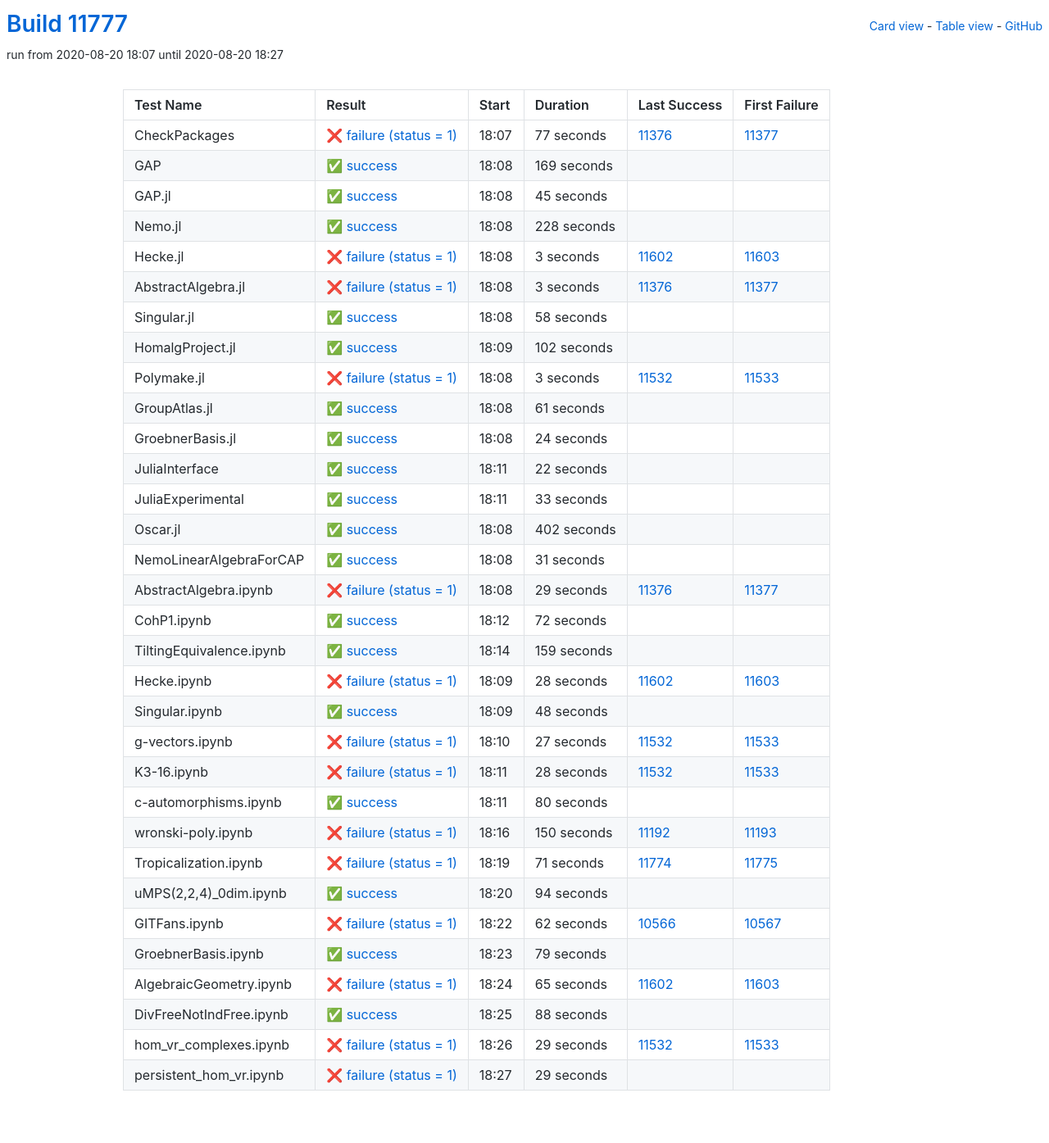
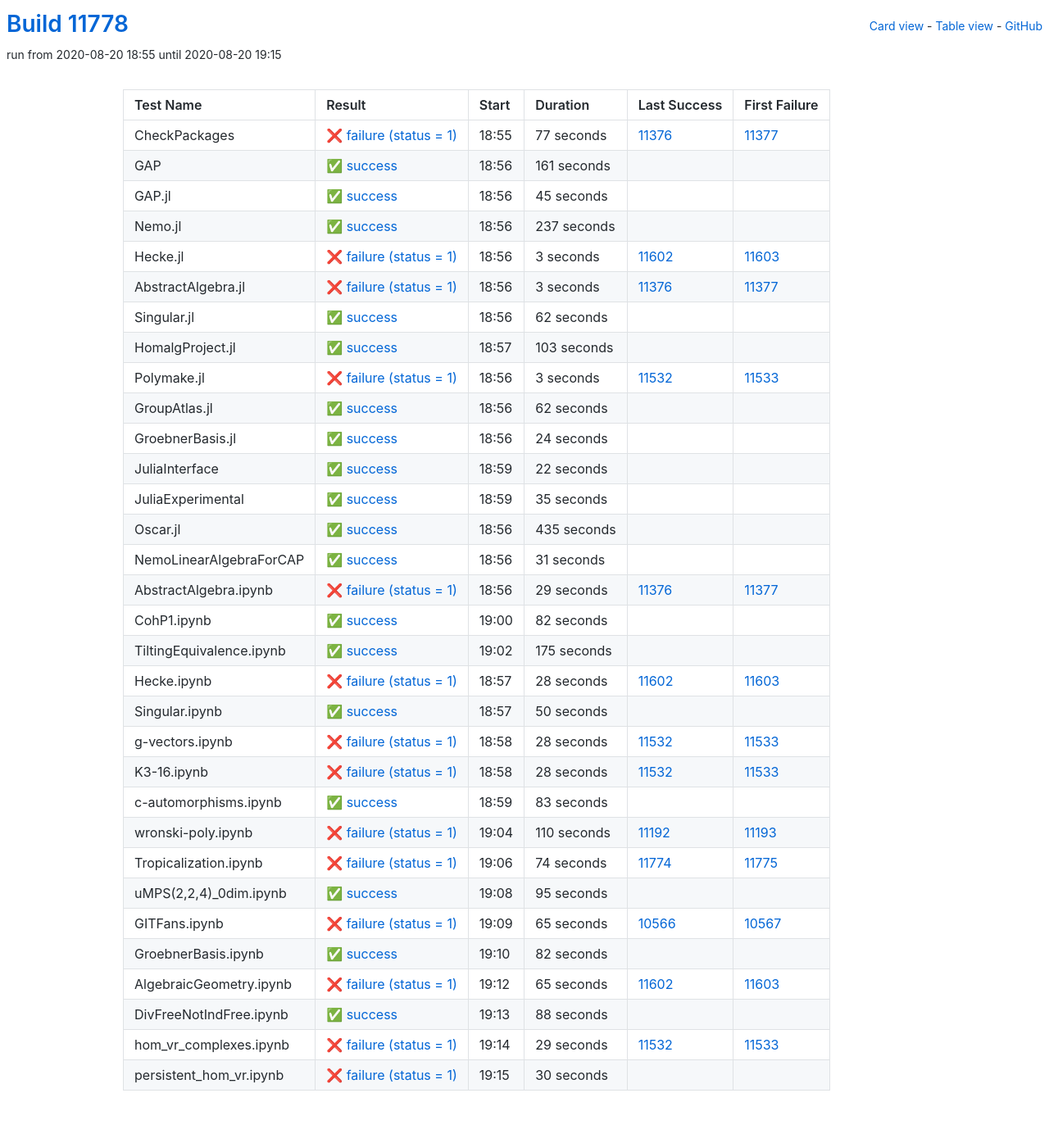
Before and after one commit to oscar-system/oscar-ci-status, a Jekyll site: the page built from table.html, in a window 1280 px wide. Shown: the whole page at 82% size. Built offline with Jekyll 4.4.1, drawn with Linux system fonts in a browser that asks for light colours.

Commit message:
Build #11778

```diff
--- a/_data/ci.yml
+++ b/_data/ci.yml
@@ -1,6 +1,6 @@
 ---
-build: 11777
-build_url: https://oscarci.mathematik.uni-kl.de/job/oscar/11777/
+build: 11778
+build_url: https://oscarci.mathematik.uni-kl.de/job/oscar/11778/
 job: oscar
 organization: oscar-system
 repo: oscar-ci-status
@@ -8,8 +8,8 @@
 tests:
 - name: CheckPackages
   id: checkpackages
-  log: https://oscarci.mathematik.uni-kl.de/job/oscar/11777/artifact/logs/build-11777/CheckPackages.log
-  start: 2020-08-20 18:07
+  log: https://oscarci.mathematik.uni-kl.de/job/oscar/11778/artifact/logs/build-11778/CheckPackages.log
+  start: 2020-08-20 18:55
   success: false
   exitcode: 1
   status: failure
@@ -20,20 +20,20 @@
   first_failure_url: https://oscarci.mathematik.uni-kl.de/job/oscar/11377/
 - name: GAP
   id: gap
-  log: https://oscarci.mathematik.uni-kl.de/job/oscar/11777/artifact/logs/build-11777/GAP.log
-  start: 2020-08-20 18:08
+  log: https://oscarci.mathematik.uni-kl.de/job/oscar/11778/artifact/logs/build-11778/GAP.log
+  start: 2020-08-20 18:56
   success: true
   exitcode: 0
   status: success
-  duration: 169
+  duration: 161
   last_success: false
   last_success_url:
   first_failure: false
   first_failure_url:
 - name: GAP.jl
   id: gap-jl
-  log: https://oscarci.mathematik.uni-kl.de/job/oscar/11777/artifact/logs/build-11777/GAP.jl.log
-  start: 2020-08-20 18:08
+  log: https://oscarci.mathematik.uni-kl.de/job/oscar/11778/artifact/logs/build-11778/GAP.jl.log
+  start: 2020-08-20 18:56
   success: true
   exitcode: 0
   status: success
@@ -44,20 +44,20 @@
   first_failure_url:
 - name: Nemo.jl
   id: nemo-jl
-  log: https://oscarci.mathematik.uni-kl.de/job/oscar/11777/artifact/logs/build-11777/Nemo.jl.log
-  start: 2020-08-20 18:08
+  log: https://oscarci.mathematik.uni-kl.de/job/oscar/11778/artifact/logs/build-11778/Nemo.jl.log
+  start: 2020-08-20 18:56
   success: true
   exitcode: 0
   status: success
-  duration: 228
+  duration: 237
   last_success: false
   last_success_url:
   first_failure: false
   first_failure_url:
 - name: Hecke.jl
   id: hecke-jl
-  log: https://oscarci.mathematik.uni-kl.de/job/oscar/11777/artifact/logs/build-11777/Hecke.jl.log
-  start: 2020-08-20 18:08
+  log: https://oscarci.mathematik.uni-kl.de/job/oscar/11778/artifact/logs/build-11778/Hecke.jl.log
+  start: 2020-08-20 18:56
   success: false
   exitcode: 1
   status: failure
@@ -68,8 +68,8 @@
   first_failure_url: https://oscarci.mathematik.uni-kl.de/job/oscar/11603/
 - name: AbstractAlgebra.jl
   id: abstractalgebra-jl
-  log: https://oscarci.mathematik.uni-kl.de/job/oscar/11777/artifact/logs/build-11777/AbstractAlgebra.jl.log
-  start: 2020-08-20 18:08
+  log: https://oscarci.mathematik.uni-kl.de/job/oscar/11778/artifact/logs/build-11778/AbstractAlgebra.jl.log
+  start: 2020-08-20 18:56
   success: false
   exitcode: 1
   status: failure
@@ -80,32 +80,32 @@
   first_failure_url: https://oscarci.mathematik.uni-kl.de/job/oscar/11377/
 - name: Singular.jl
   id: singular-jl
-  log: https://oscarci.mathematik.uni-kl.de/job/oscar/11777/artifact/logs/build-11777/Singular.jl.log
-  start: 2020-08-20 18:08
+  log: https://oscarci.mathematik.uni-kl.de/job/oscar/11778/artifact/logs/build-11778/Singular.jl.log
+  start: 2020-08-20 18:56
   success: true
   exitcode: 0
   status: success
-  duration: 58
+  duration: 62
   last_success: false
   last_success_url:
   first_failure: false
   first_failure_url:
 - name: HomalgProject.jl
   id: homalgproject-jl
-  log: https://oscarci.mathematik.uni-kl.de/job/oscar/11777/artifact/logs/build-11777/HomalgProject.jl.log
-  start: 2020-08-20 18:09
+  log: https://oscarci.mathematik.uni-kl.de/job/oscar/11778/artifact/logs/build-11778/HomalgProject.jl.log
+  start: 2020-08-20 18:57
   success: true
   exitcode: 0
   status: success
-  duration: 102
+  duration: 103
   last_success: false
   last_success_url:
   first_failure: false
   first_failure_url:
 - name: Polymake.jl
   id: polymake-jl
-  log: https://oscarci.mathematik.uni-kl.de/job/oscar/11777/artifact/logs/build-11777/Polymake.jl.log
-  start: 2020-08-20 18:08
+  log: https://oscarci.mathematik.uni-kl.de/job/oscar/11778/artifact/logs/build-11778/Polymake.jl.log
+  start: 2020-08-20 18:56
   success: false
   exitcode: 1
   status: failure
@@ -116,20 +116,20 @@
   first_failure_url: https://oscarci.mathematik.uni-kl.de/job/oscar/11533/
 - name: GroupAtlas.jl
   id: groupatlas-jl
-  log: https://oscarci.mathematik.uni-kl.de/job/oscar/11777/artifact/logs/build-11777/GroupAtlas.jl.log
-  start: 2020-08-20 18:08
+  log: https://oscarci.mathematik.uni-kl.de/job/oscar/11778/artifact/logs/build-11778/GroupAtlas.jl.log
+  start: 2020-08-20 18:56
   success: true
   exitcode: 0
   status: success
-  duration: 61
+  duration: 62
   last_success: false
   last_success_url:
   first_failure: false
   first_failure_url:
 - name: GroebnerBasis.jl
   id: groebnerbasis-jl
-  log: https://oscarci.mathematik.uni-kl.de/job/oscar/11777/artifact/logs/build-11777/GroebnerBasis.jl.log
-  start: 2020-08-20 18:08
+  log: https://oscarci.mathematik.uni-kl.de/job/oscar/11778/artifact/logs/build-11778/GroebnerBasis.jl.log
+  start: 2020-08-20 18:56
   success: true
   exitcode: 0
   status: success
@@ -140,8 +140,8 @@
   first_failure_url:
 - name: JuliaInterface
   id: juliainterface
-  log: https://oscarci.mathematik.uni-kl.de/job/oscar/11777/artifact/logs/build-11777/JuliaInterface.log
-  start: 2020-08-20 18:11
+  log: https://oscarci.mathematik.uni-kl.de/job/oscar/11778/artifact/logs/build-11778/JuliaInterface.log
+  start: 2020-08-20 18:59
   success: true
   exitcode: 0
   status: success
@@ -152,32 +152,32 @@
   first_failure_url:
 - name: JuliaExperimental
   id: juliaexperimental
-  log: https://oscarci.mathematik.uni-kl.de/job/oscar/11777/artifact/logs/build-11777/JuliaExperimental.log
-  start: 2020-08-20 18:11
+  log: https://oscarci.mathematik.uni-kl.de/job/oscar/11778/artifact/logs/build-11778/JuliaExperimental.log
+  start: 2020-08-20 18:59
   success: true
   exitcode: 0
   status: success
-  duration: 33
+  duration: 35
   last_success: false
   last_success_url:
   first_failure: false
   first_failure_url:
 - name: Oscar.jl
   id: oscar-jl
-  log: https://oscarci.mathematik.uni-kl.de/job/oscar/11777/artifact/logs/build-11777/Oscar.jl.log
-  start: 2020-08-20 18:08
+  log: https://oscarci.mathematik.uni-kl.de/job/oscar/11778/artifact/logs/build-11778/Oscar.jl.log
+  start: 2020-08-20 18:56
   success: true
   exitcode: 0
   status: success
-  duration: 402
+  duration: 435
   last_success: false
   last_success_url:
   first_failure: false
   first_failure_url:
 - name: NemoLinearAlgebraForCAP
   id: nemolinearalgebraforcap
-  log: https://oscarci.mathematik.uni-kl.de/job/oscar/11777/artifact/logs/build-11777/NemoLinearAlgebraForCAP.log
-  start: 2020-08-20 18:08
+  log: https://oscarci.mathematik.uni-kl.de/job/oscar/11778/artifact/logs/build-11778/NemoLinearAlgebraForCAP.log
+  start: 2020-08-20 18:56
   success: true
   exitcode: 0
   status: success
@@ -188,8 +188,8 @@
   first_failure_url:
 - name: AbstractAlgebra.ipynb
   id: abstractalgebra-ipynb
-  log: https://oscarci.mathematik.uni-kl.de/job/oscar/11777/artifact/logs/build-11777/AbstractAlgebra.ipynb.log
-  start: 2020-08-20 18:08
+  log: https://oscarci.mathematik.uni-kl.de/job/oscar/11778/artifact/logs/build-11778/AbstractAlgebra.ipynb.log
+  start: 2020-08-20 18:56
   success: false
   exitcode: 1
   status: failure
@@ -200,32 +200,32 @@
   first_failure_url: https://oscarci.mathematik.uni-kl.de/job/oscar/11377/
 - name: CohP1.ipynb
   id: cohp1-ipynb
-  log: https://oscarci.mathematik.uni-kl.de/job/oscar/11777/artifact/logs/build-11777/CohP1.ipynb.log
-  start: 2020-08-20 18:12
+  log: https://oscarci.mathematik.uni-kl.de/job/oscar/11778/artifact/logs/build-11778/CohP1.ipynb.log
+  start: 2020-08-20 19:00
   success: true
   exitcode: 0
   status: success
-  duration: 72
+  duration: 82
   last_success: false
   last_success_url:
   first_failure: false
   first_failure_url:
 - name: TiltingEquivalence.ipynb
   id: tiltingequivalence-ipynb
-  log: https://oscarci.mathematik.uni-kl.de/job/oscar/11777/artifact/logs/build-11777/TiltingEquivalence.ipynb.log
-  start: 2020-08-20 18:14
+  log: https://oscarci.mathematik.uni-kl.de/job/oscar/11778/artifact/logs/build-11778/TiltingEquivalence.ipynb.log
+  start: 2020-08-20 19:02
   success: true
   exitcode: 0
   status: success
-  duration: 159
+  duration: 175
   last_success: false
   last_success_url:
   first_failure: false
   first_failure_url:
 - name: Hecke.ipynb
   id: hecke-ipynb
-  log: https://oscarci.mathematik.uni-kl.de/job/oscar/11777/artifact/logs/build-11777/Hecke.ipynb.log
-  start: 2020-08-20 18:09
+  log: https://oscarci.mathematik.uni-kl.de/job/oscar/11778/artifact/logs/build-11778/Hecke.ipynb.log
+  start: 2020-08-20 18:57
   success: false
   exitcode: 1
   status: failure
@@ -236,32 +236,32 @@
   first_failure_url: https://oscarci.mathematik.uni-kl.de/job/oscar/11603/
 - name: Singular.ipynb
   id: singular-ipynb
-  log: https://oscarci.mathematik.uni-kl.de/job/oscar/11777/artifact/logs/build-11777/Singular.ipynb.log
-  start: 2020-08-20 18:09
+  log: https://oscarci.mathematik.uni-kl.de/job/oscar/11778/artifact/logs/build-11778/Singular.ipynb.log
+  start: 2020-08-20 18:57
   success: true
   exitcode: 0
   status: success
-  duration: 48
+  duration: 50
   last_success: false
   last_success_url:
   first_failure: false
   first_failure_url:
 - name: g-vectors.ipynb
   id: g-vectors-ipynb
-  log: https://oscarci.mathematik.uni-kl.de/job/oscar/11777/artifact/logs/build-11777/g-vectors.ipynb.log
-  start: 2020-08-20 18:10
+  log: https://oscarci.mathematik.uni-kl.de/job/oscar/11778/artifact/logs/build-11778/g-vectors.ipynb.log
+  start: 2020-08-20 18:58
   success: false
   exitcode: 1
   status: failure
-  duration: 27
+  duration: 28
   last_success: 11532
   last_success_url: https://oscarci.mathematik.uni-kl.de/job/oscar/11532/
   first_failure: 11533
   first_failure_url: https://oscarci.mathematik.uni-kl.de/job/oscar/11533/
 - name: K3-16.ipynb
   id: k3-16-ipynb
-  log: https://oscarci.mathematik.uni-kl.de/job/oscar/11777/artifact/logs/build-11777/K3-16.ipynb.log
-  start: 2020-08-20 18:11
+  log: https://oscarci.mathematik.uni-kl.de/job/oscar/11778/artifact/logs/build-11778/K3-16.ipynb.log
+  start: 2020-08-20 18:58
   success: false
   exitcode: 1
   status: failure
@@ -272,80 +272,80 @@
   first_failure_url: https://oscarci.mathematik.uni-kl.de/job/oscar/11533/
 - name: c-automorphisms.ipynb
   id: c-automorphisms-ipynb
-  log: https://oscarci.mathematik.uni-kl.de/job/oscar/11777/artifact/logs/build-11777/c-automorphisms.ipynb.log
-  start: 2020-08-20 18:11
+  log: https://oscarci.mathematik.uni-kl.de/job/oscar/11778/artifact/logs/build-11778/c-automorphisms.ipynb.log
+  start: 2020-08-20 18:59
   success: true
   exitcode: 0
   status: success
-  duration: 80
+  duration: 83
   last_success: false
   last_success_url:
   first_failure: false
   first_failure_url:
 - name: wronski-poly.ipynb
   id: wronski-poly-ipynb
-  log: https://oscarci.mathematik.uni-kl.de/job/oscar/11777/artifact/logs/build-11777/wronski-poly.ipynb.log
-  start: 2020-08-20 18:16
+  log: https://oscarci.mathematik.uni-kl.de/job/oscar/11778/artifact/logs/build-11778/wronski-poly.ipynb.log
+  start: 2020-08-20 19:04
   success: false
   exitcode: 1
   status: failure
-  duration: 150
+  duration: 110
   last_success: 11192
   last_success_url: https://oscarci.mathematik.uni-kl.de/job/oscar/11192/
   first_failure: 11193
   first_failure_url: https://oscarci.mathematik.uni-kl.de/job/oscar/11193/
 - name: Tropicalization.ipynb
   id: tropicalization-ipynb
-  log: https://oscarci.mathematik.uni-kl.de/job/oscar/11777/artifact/logs/build-11777/Tropicalization.ipynb.log
-  start: 2020-08-20 18:19
+  log: https://oscarci.mathematik.uni-kl.de/job/oscar/11778/artifact/logs/build-11778/Tropicalization.ipynb.log
+  start: 2020-08-20 19:06
   success: false
   exitcode: 1
   status: failure
-  duration: 71
+  duration: 74
   last_success: 11774
   last_success_url: https://oscarci.mathematik.uni-kl.de/job/oscar/11774/
   first_failure: 11775
   first_failure_url: https://oscarci.mathematik.uni-kl.de/job/oscar/11775/
 - name: uMPS(2,2,4)_0dim.ipynb
   id: umps-2-2-4-0dim-ipynb
-  log: https://oscarci.mathematik.uni-kl.de/job/oscar/11777/artifact/logs/build-11777/uMPS-2-2-4-_0dim.ipynb.log
-  start: 2020-08-20 18:20
+  log: https://oscarci.mathematik.uni-kl.de/job/oscar/11778/artifact/logs/build-11778/uMPS-2-2-4-_0dim.ipynb.log
+  start: 2020-08-20 19:08
   success: true
   exitcode: 0
   status: success
-  duration: 94
+  duration: 95
   last_success: false
   last_success_url:
   first_failure: false
   first_failure_url:
 - name: GITFans.ipynb
   id: gitfans-ipynb
-  log: https://oscarci.mathematik.uni-kl.de/job/oscar/11777/artifact/logs/build-11777/GITFans.ipynb.log
-  start: 2020-08-20 18:22
+  log: https://oscarci.mathematik.uni-kl.de/job/oscar/11778/artifact/logs/build-11778/GITFans.ipynb.log
+  start: 2020-08-20 19:09
   success: false
   exitcode: 1
   status: failure
-  duration: 62
+  duration: 65
   last_success: 10566
   last_success_url: https://oscarci.mathematik.uni-kl.de/job/oscar/10566/
   first_failure: 10567
   first_failure_url: https://oscarci.mathematik.uni-kl.de/job/oscar/10567/
 - name: GroebnerBasis.ipynb
   id: groebnerbasis-ipynb
-  log: https://oscarci.mathematik.uni-kl.de/job/oscar/11777/artifact/logs/build-11777/GroebnerBasis.ipynb.log
-  start: 2020-08-20 18:23
+  log: https://oscarci.mathematik.uni-kl.de/job/oscar/11778/artifact/logs/build-11778/GroebnerBasis.ipynb.log
+  start: 2020-08-20 19:10
   success: true
   exitcode: 0
   status: success
-  duration: 79
+  duration: 82
   last_success: false
   last_success_url:
   first_failure: false
   first_failure_url:
 - name: AlgebraicGeometry.ipynb
   id: algebraicgeometry-ipynb
-  log: https://oscarci.mathematik.uni-kl.de/job/oscar/11777/artifact/logs/build-11777/AlgebraicGeometry.ipynb.log
-  start: 2020-08-20 18:24
+  log: https://oscarci.mathematik.uni-kl.de/job/oscar/11778/artifact/logs/build-11778/AlgebraicGeometry.ipynb.log
+  start: 2020-08-20 19:12
   success: false
   exitcode: 1
   status: failure
@@ -356,8 +356,8 @@
   first_failure_url: https://oscarci.mathematik.uni-kl.de/job/oscar/11603/
 - name: DivFreeNotIndFree.ipynb
   id: divfreenotindfree-ipynb
-  log: https://oscarci.mathematik.uni-kl.de/job/oscar/11777/artifact/logs/build-11777/DivFreeNotIndFree.ipynb.log
-  start: 2020-08-20 18:25
+  log: https://oscarci.mathematik.uni-kl.de/job/oscar/11778/artifact/logs/build-11778/DivFreeNotIndFree.ipynb.log
+  start: 2020-08-20 19:13
   success: true
   exitcode: 0
   status: success
@@ -368,8 +368,8 @@
   first_failure_url:
 - name: hom_vr_complexes.ipynb
   id: hom-vr-complexes-ipynb
-  log: https://oscarci.mathematik.uni-kl.de/job/oscar/11777/artifact/logs/build-11777/hom_vr_complexes.ipynb.log
-  start: 2020-08-20 18:26
+  log: https://oscarci.mathematik.uni-kl.de/job/oscar/11778/artifact/logs/build-11778/hom_vr_complexes.ipynb.log
+  start: 2020-08-20 19:14
   success: false
   exitcode: 1
   status: failure
@@ -380,12 +380,12 @@
   first_failure_url: https://oscarci.mathematik.uni-kl.de/job/oscar/11533/
 - name: persistent_hom_vr.ipynb
   id: persistent-hom-vr-ipynb
-  log: https://oscarci.mathematik.uni-kl.de/job/oscar/11777/artifact/logs/build-11777/persistent_hom_vr.ipynb.log
-  start: 2020-08-20 18:27
+  log: https://oscarci.mathematik.uni-kl.de/job/oscar/11778/artifact/logs/build-11778/persistent_hom_vr.ipynb.log
+  start: 2020-08-20 19:15
   success: false
   exitcode: 1
   status: failure
-  duration: 29
+  duration: 30
   last_success: false
   last_success_url:
   first_failure: false
```
Also changed, not shown: README.md.
